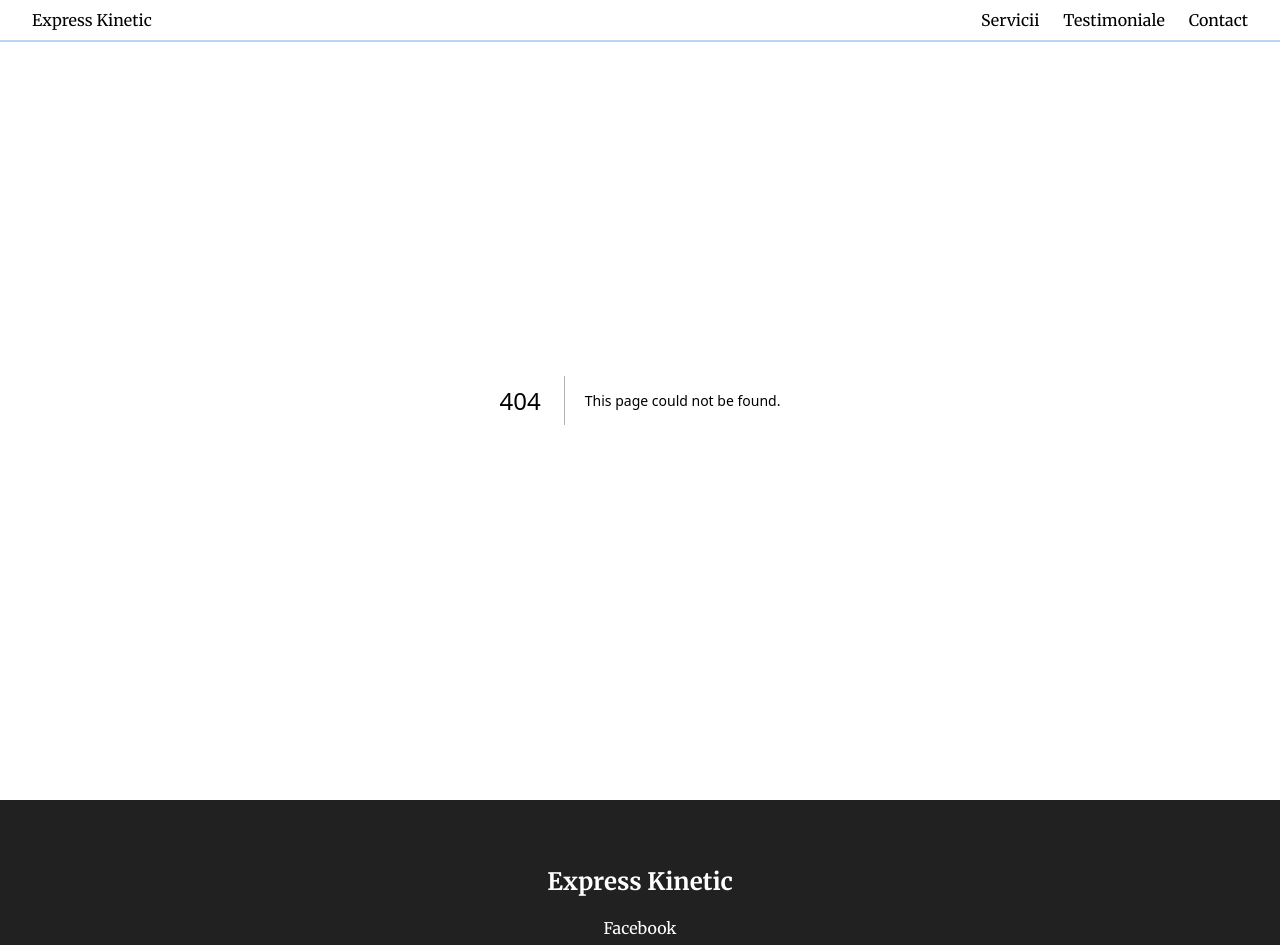
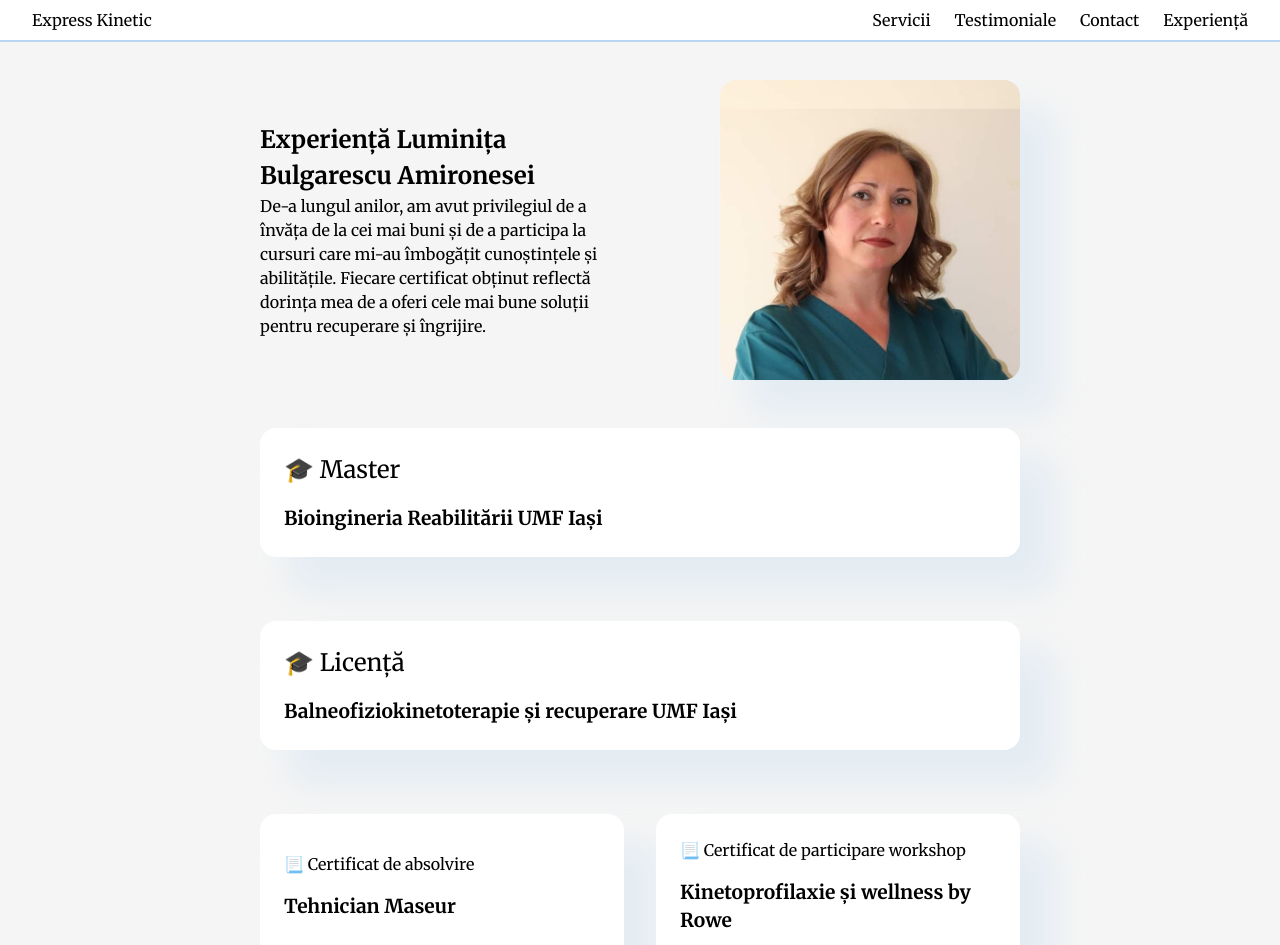
Before and after one commit to cristian-albu/express-kinetic-v2, a Next.js app: page /experienta in a window 1280 px wide. Before the commit this address had no page. Shown: the top 945 px of the page. Built offline with nearby package versions, Linux system fonts and the light colour scheme.

Commit message:
experience page

```diff
--- /dev/null
+++ b/app/experienta/page.tsx
@@ -0,0 +1,8 @@
+import ExperienceView from "@/views/experience-view/ExperienceView";
+import React from "react";
+
+const Experience = () => {
+  return <ExperienceView />;
+};
+
+export default Experience;
--- a/data/data.ts
+++ b/data/data.ts
@@ -11,6 +11,7 @@ export const navData: TLinkData[] = [
   { link: "servicii", label: "Servicii" },
   { link: "testimoniale", label: "Testimoniale" },
   { link: "contact", label: "Contact" },
+  { link: "/experienta", label: "Experiență" },
 ];
 
 export type THeroSectionData = {
--- /dev/null
+++ b/data/experience.ts
@@ -0,0 +1,56 @@
+export type T_Certificate = {
+  certificate: string;
+  title: string;
+};
+
+export type T_Experience = {
+  title: string;
+  description: string;
+  certificates: T_Certificate[];
+};
+
+export const experienceData: T_Experience = {
+  title: "Experiență Luminița Bulgarescu Amironesei",
+  description: `De-a lungul anilor, am avut privilegiul de a învăța de la cei mai buni și de a participa la cursuri
+  care mi-au îmbogățit cunoștințele și abilitățile. Fiecare certificat obținut reflectă dorința mea
+  de a oferi cele mai bune soluții pentru recuperare și îngrijire. `,
+  certificates: [
+    { title: "Master ", certificate: "Bioingineria Reabilitării UMF Iași" },
+    { title: "Licență", certificate: "Balneofiziokinetoterapie și recuperare UMF Iași" },
+    { title: "Certificat de absolvire", certificate: "Tehnician Maseur" },
+    { title: "Certificat de participare workshop", certificate: "Kinetoprofilaxie  și wellness by Rowe" },
+    { title: "Certificat de participare", certificate: "Metode și Tehnici de Recuperare a Deficientelor Dorso-Lombare" },
+    {
+      title: "Diplomă de participare workshop",
+      certificate: "Laser terapia în tratamentul herniei de disc cervicale și lombare",
+    },
+    { title: "Diplomă de participare workshop", certificate: "Kinetoterapia în scolioze, diagnostic și tratament" },
+    { title: "Diplomă de participare workshop", certificate: "Sindrom miofascial, diagnostic și recuperare medicală" },
+    { title: "Certificat de participare", certificate: "Electrostimularea în Practica Fizioterapeutului" },
+    { title: "Certificat de participare", certificate: "Aplicatii Practice Modelele Williams, Kabat și Codman" },
+    { title: "Diplomă", certificate: `"Initiere in Aromaterapie" Academia Vivasan` },
+    {
+      title: "Certificat de participare",
+      certificate: `"Psihologia uleiurilor esențiale-testare emoțională" Academia Vivasan`,
+    },
+    {
+      title: "Certificat de participare",
+      certificate: `Cursul "Terapia Dizartriei, Abordare psihomotorie" - formator Tatiana Blaga`,
+    },
+    { title: "Certificat de absolvire", certificate: "Pedagog de recuperare- S.C. Talk. Therapy S.R.L" },
+    { title: "Certificat de absolvire", certificate: "Curs de inițiere în terapia YUMEIHO" },
+    { title: "Certificat de absolvire", certificate: "Curs de perfecționare în terapia YUMEIHO – Gradul Doi" },
+    {
+      title: "Certificat de absolvire",
+      certificate: `Ocupaţia de COMPETENTE SOCIALE ȘI CIVICE (Integrare senzorială) – formator Dana Tair`,
+    },
+    {
+      title: "Participare la Webinar",
+      certificate: `"JOINT ATTENTION", de la identificarea gesturilor la predarea lor - Catalina Nicolescu formator JASPER `,
+    },
+    {
+      title: "Participare la Masterclass",
+      certificate: "Bazele Logopediei - Institutul de Logopedie",
+    },
+  ],
+};
--- a/shared/nav/Nav.tsx
+++ b/shared/nav/Nav.tsx
@@ -37,17 +37,16 @@ export const NavBar = styled.nav`
 const Nav = () => {
   const route = usePathname();
 
-    console.log(route);
   return (
     <NavBar>
       {navData.map((e, index) =>
         route === "/" ? (
-                    <a href={`#${e.link}`} key={e.label}>
+          <a href={`${e.link[0] !== "/" ? "#" : ""}${e.link}`} key={e.label}>
             {index === 0 && <Image src={"/logo_express_kinetic.svg"} width={25} height={25} alt="logo" />}
             {e.label}
           </a>
         ) : (
-                    <Link href={`/#${e.link}`} key={e.label}>
+          <Link href={`/${e.link[0] !== "/" ? "#" : ""}${e.link}`} key={e.label}>
             {e.label}
           </Link>
         )
--- /dev/null
+++ b/views/experience-view/ExperienceView.tsx
@@ -0,0 +1,44 @@
+"use client";
+import { experienceData } from "@/data/experience";
+import { ServicesCard } from "@/sections/services-section/styled";
+import { COLORS } from "@/shared/constants";
+import Image from "next/image";
+import React from "react";
+import { ExperienceContainer, ExperienceHeader, ExperienceSection, ExperienceTitle } from "./styled";
+
+const ExperienceView = () => {
+  return (
+    <ExperienceSection>
+      <ExperienceHeader>
+        <ExperienceTitle>
+          <h1>{experienceData.title}</h1>
+          <p>{experienceData.description}</p>
+        </ExperienceTitle>
+        <Image
+          src={"/luminita_bulgarescu.jpeg"}
+          width={300}
+          height={300}
+          alt=""
+          style={{ borderRadius: "1rem", boxShadow: `2rem 2rem 2rem 0.2rem ${COLORS.sky2}45` }}
+        />
+      </ExperienceHeader>
+
+      <ExperienceContainer>
+        {experienceData.certificates.map((e, index) => {
+          const mainXp = index === 0 || index === 1;
+          return (
+            <ServicesCard key={index.toString()} style={{ gridColumn: mainXp ? "span 2" : " span 1" }}>
+              <p style={{ fontSize: mainXp ? "1.5rem" : "1rem" }}>
+                {mainXp ? "🎓 " : "📃 "}
+                {e.title}
+              </p>
+              <h3>{e.certificate}</h3>
+            </ServicesCard>
+          );
+        })}
+      </ExperienceContainer>
+    </ExperienceSection>
+  );
+};
+
+export default ExperienceView;
--- /dev/null
+++ b/views/experience-view/styled.tsx
@@ -0,0 +1,46 @@
+import { BREAKPOINTS, CONTAINER_WIDTH } from "@/shared/constants";
+import styled from "styled-components";
+
+export const ExperienceSection = styled.section`
+  width: 100%;
+  display: flex;
+  justify-content: center;
+  flex-direction: column;
+  align-items: center;
+  padding: 5rem 4rem;
+`;
+
+export const ExperienceHeader = styled.div`
+  width: 100%;
+  max-width: ${CONTAINER_WIDTH}px;
+  display: flex;
+  justify-content: space-between;
+  align-items: center;
+  padding-bottom: 3rem;
+  flex-wrap: wrap;
+`;
+
+export const ExperienceTitle = styled.div`
+  width: 50%;
+  display: flex;
+  justify-content: flex-start;
+  flex-direction: column;
+  align-items: flex-start;
+  padding-right: 2rem;
+  @media (max-width: ${BREAKPOINTS.tablet}px) {
+    width: 100%;
+  }
+`;
+
+export const ExperienceContainer = styled.div`
+  width: 100%;
+  max-width: ${CONTAINER_WIDTH}px;
+  display: grid;
+  grid-template-columns: 1fr 1fr;
+  gap: 2rem;
+  position: relative;
+
+  @media (max-width: ${BREAKPOINTS.tablet}px) {
+    grid-template-columns: 1fr;
+  }
+`;
```
Also changed, not shown: public/luminita_bulgarescu.jpeg (added). Lines whose indentation alone changed are shown as unchanged.
